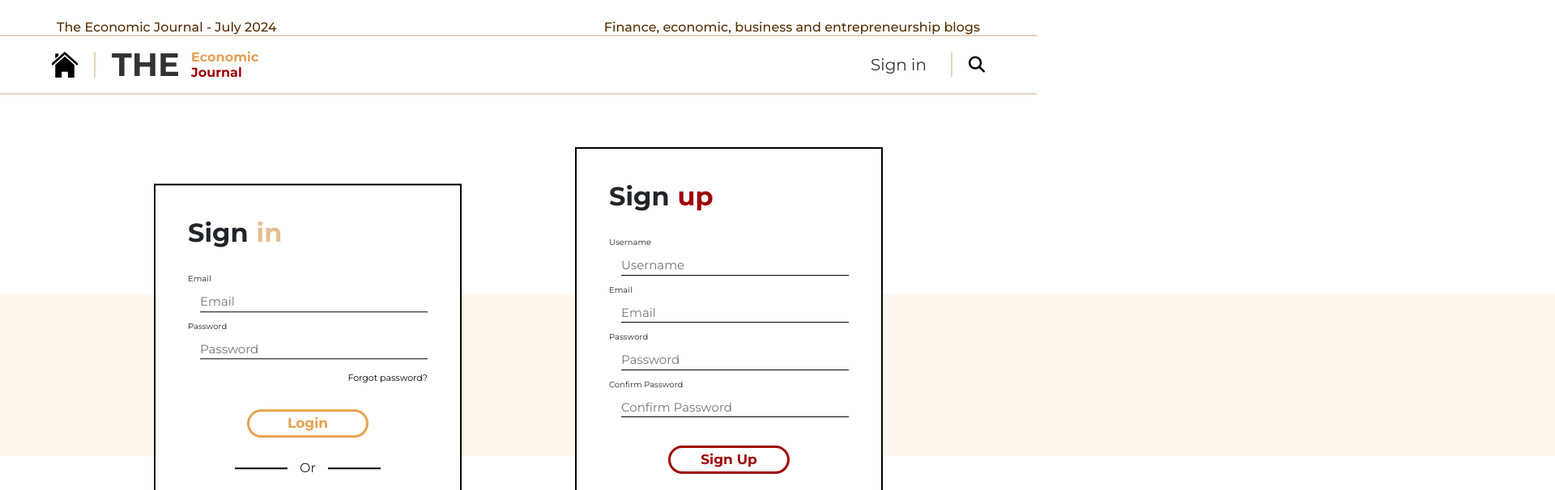
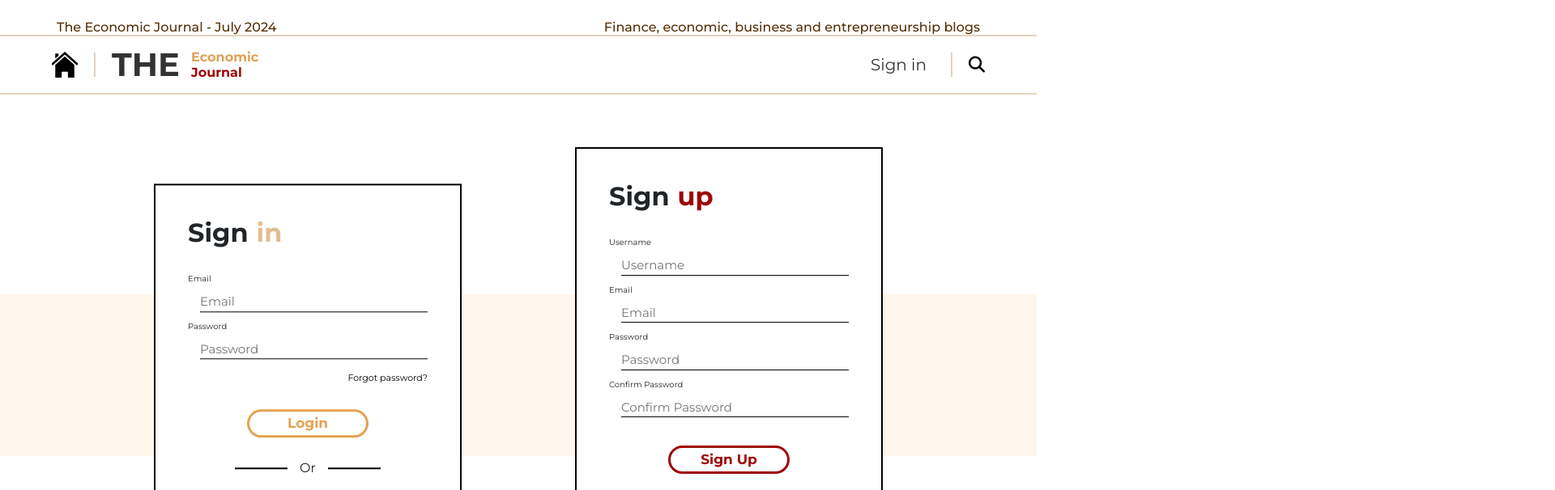
Before and after one commit to The-Economic-Journal-Dev/the-economic-journal-frontend, a React (Vite) app: page /SignIn in a window 1280 px wide. Shown: the top 606 px of the page at 81% size, 1920 px wide, since content can reach past the window. Built offline with nearby package versions, Linux system fonts and the light colour scheme; no server answers.

Commit message:
Fixed Sign In rectangle background being 10000px in width

```diff
--- a/src/pages/SignIn/SignIn.module.css
+++ b/src/pages/SignIn/SignIn.module.css
@@ -10,7 +10,7 @@
 
 .bg{
     position:absolute;
-    width: 9999px;
+    width: 100vw;
     height:200px;
     background-color: #fff6ec;
     top:50%;
```
